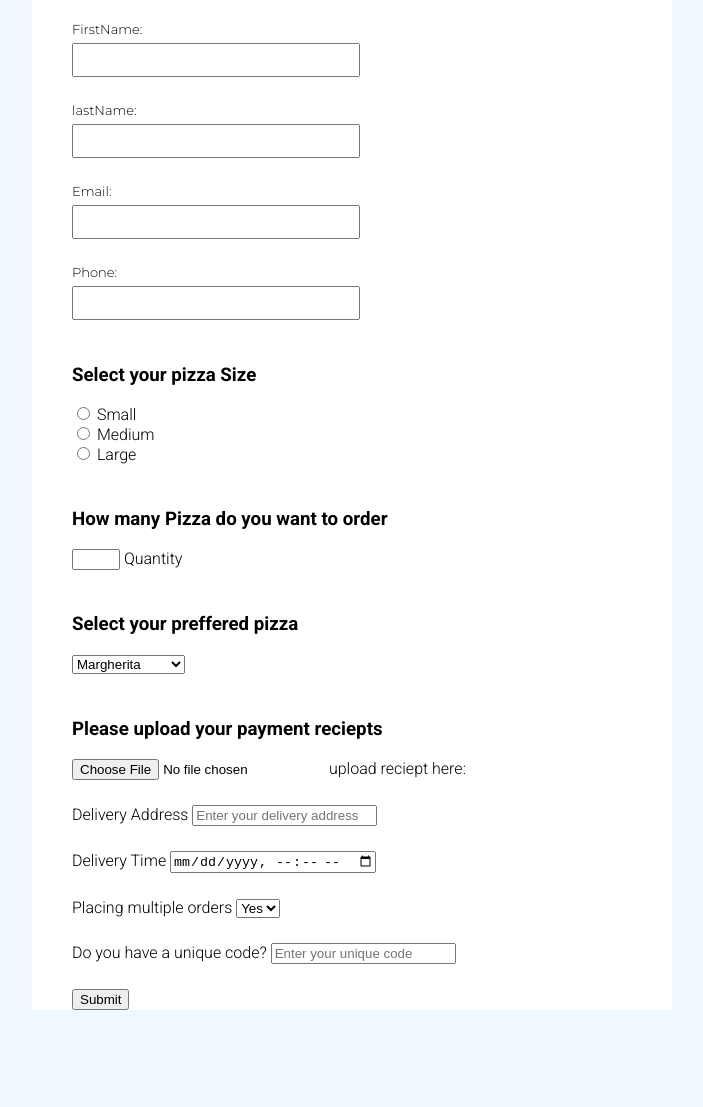
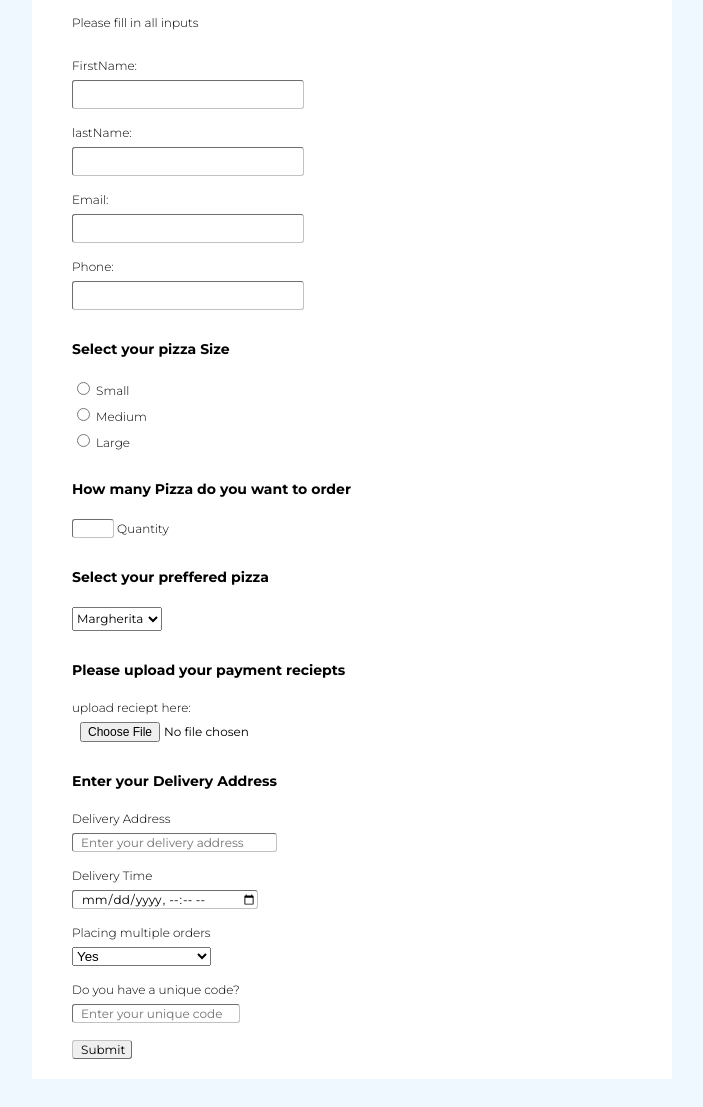
Before and after one commit to GideonGreenDape/pizzaforms, a plain HTML site: page index.html in a window 1280 px wide. Shown: the part 225-1332 px from the top of the page, without its empty margins (288-991 px from the left). Before the commit the page ends 1243 px from the top, so only its background shows below. Drawn offline with Linux system fonts and the light colour scheme.

Commit message:
Enhance pizza order form with improved input styles and additional user guidance

```diff
--- a/index.css
+++ b/index.css
@@ -13,10 +13,12 @@ form{
     align-items: start;
     margin-top: 20px;
     width:600px;
-    background-color: white;
+    background-color:white;
     font-weight: 300;
     padding-left: 40px;
-    gap: 25px ;
+    gap: 16px ;
+    padding-bottom: 20px;
+    margin-bottom: 20px;
 }
 
 #welcome_header{
@@ -31,6 +33,7 @@ form{
     display: flex;
     font-size: 12px;
     text-align: center;
+    color: rgb(182, 140, 85);
 }
 
 .montserrat-bold {
@@ -46,16 +49,58 @@ form{
     font-optical-sizing: auto;
     font-weight: 300;
     font-style: normal;
-    font-size: 13px;
+    font-size: 12px;
   }
 
   .general_input{
     display:flex;
-    gap: 6px;
+    gap: 7px;
     flex-direction: column;
   }
 
   .input_style{
-    width: 280px;
-    height: 28px;
+    width: 220px;
+    height: 25px;
   }
+
+  .info_text{
+    margin-bottom: 0px;
+  }
+
+  input:focus{
+    animation: glow 0.9s ease-in-out;
+    box-shadow: 0 0 10px rgba(0,0,255,0.5);
+  }
+
+input{
+    border-color: rgb(194, 194, 194);
+    border-width: 0.6px;
+    outline:none;
+    border-radius: 3px;
+    font-family: "Montserrat", sans-serif;
+    font-size: 12px;
+    padding-left: 8px;
+}
+
+@keyframes glow {
+    0%{
+        box-shadow: none;
+    }
+    50%{
+        box-shadow: 0 0 10px rgba(68, 11, 202, 0.5);
+    }
+    100%{
+        box-shadow: 0 0 10px rgba(0,0,255,0.5);
+    }
+}
+
+#pizzas{
+    width: 90px;
+    height: 24px;
+    font-family: "Montserrat";
+    font-size: 12px
+}
+
+.multiple_orders{
+    font-size: 12px;
+}
--- a/index.html
+++ b/index.html
@@ -38,6 +38,10 @@
         </p>
       </div>
 
+      <div class="montserrat-thin info_text">
+        <p>Please fill in all inputs</p>
+      </div>
+
       <div class="montserrat-thin general_input">
         <label for="firstName"   form="pizzaOrders">FirstName:</label>
         <input class="input_style" type="text" id="firstName" name="firstName" required />
@@ -54,7 +58,7 @@
         <label for="phone" form="pizzaOrders">Phone:</label>
         <input class="input_style" type="tel" id="phone" name="phone" required />
       </div>
-      <div>
+      <div class="montserrat-thin general_input">
         <h3>Select your pizza Size</h3>
         <div>
           <input type="radio" id="small" name="pizza-size" value="small" />
@@ -69,7 +73,7 @@
           <label for="large">Large</label>
         </div>
       </div>
-      <div>
+      <div class="montserrat-thin general_input ">
         <h3>How many Pizza do you want to order</h3>
         <div>
           <input
@@ -89,9 +93,9 @@
           <option value="unfilled">unfilled</option>
         </select>
       </div>
-      <div>
+      <div class="montserrat-thin general_input " >
         <h3>Select your preffered pizza</h3>
-        <select name="pizzas" id="pizzas">
+        <select name="pizzas" id="pizzas" >
           <option value="Margherita">Margherita</option>
           <option value="pepperoni">pepperoni</option>
           <option value="Hawalian">Hawalian</option>
@@ -99,8 +103,9 @@
           <option value="Shrimp Scampi">Shrimp Scampi</option>
         </select>
       </div>
-      <div>
+      <div class="montserrat-thin general_input ">
         <h3>Please upload your payment reciepts</h3>
+        <label for="reciept">upload reciept here:</label>
         <input
           type="file"
           id="reciept"
@@ -108,9 +113,9 @@
           accept=".jpg, .jpeg, .png, .pdf"
           required
         />
-        <label for="reciept">upload reciept here:</label>
       </div>
-      <div>
+      <div class="montserrat-thin general_input " >
+        <h3>Enter your Delivery Address</h3>
         <label for="deliveryAddress">Delivery Address</label>
         <input
           type="text"
@@ -120,7 +125,7 @@
           required
         />
       </div>
-      <div>
+      <div class="montserrat-thin general_input ">
         <label for="deliveryTime">Delivery Time</label>
         <input
           type="datetime-local"
@@ -129,15 +134,15 @@
           required
         />
       </div>
-      <div>
-        <label for="multipleorders">Placing multiple orders</label>
+      <div class="montserrat-thin general_input ">
+        <label for="multipleorders" class="multiple_orders">Placing multiple orders</label>
         <select name="multipleorders" id="multipleorders">
           <option value="yes">Yes</option>
           <option value="no">No</option>
         </select>
       </div>
-      <div>
-        <label for="uniquecode">Do you have a unique code?</label>
+      <div class="montserrat-thin general_input ">
+        <label for="uniquecode" class="multiple_orders">Do you have a unique code?</label>
         <input
           type="text"
           name="uniquecode"
```
